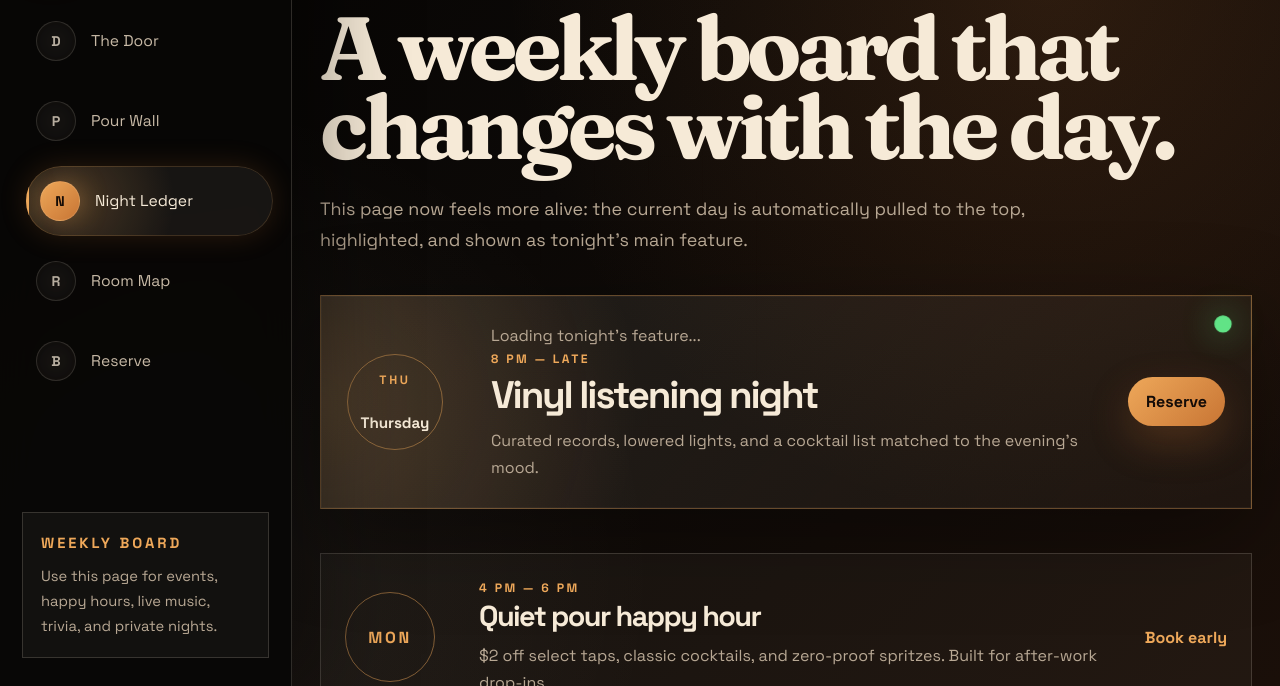
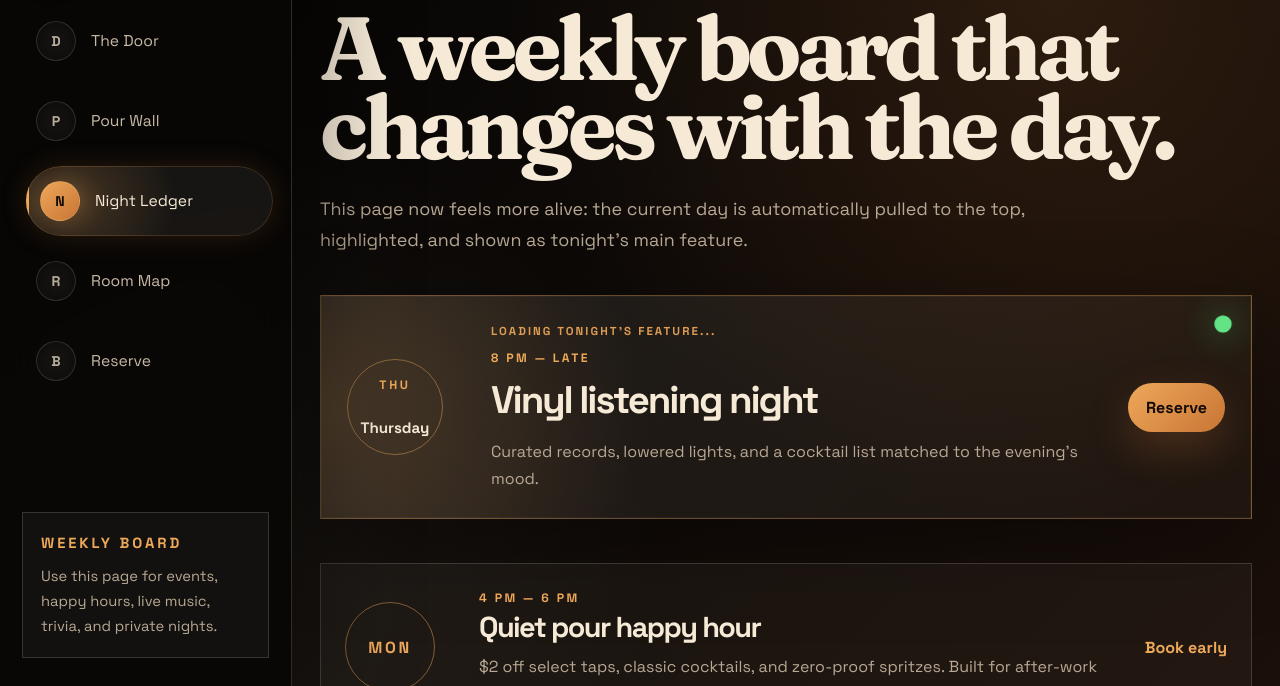
Before and after one commit to Sumer26/Demo3_Bar, a plain HTML site: page code/calendar.html in a window 1280 px wide. Shown: the part 114-800 px from the top of the page. Drawn offline with Linux system fonts and the light colour scheme.

Commit message:
Add styles for Night Ledger feature status label
Added styles for the Night Ledger feature status label.

```diff
--- a/code/css/venue.css
+++ b/code/css/venue.css
@@ -1407,3 +1407,24 @@ body::after {
     border-color: rgba(238, 168, 90, 0.45);
     box-shadow: 0 0 22px rgba(238, 168, 90, 0.12);
 }
+/* =========================================================
+   Night Ledger feature status label
+   ========================================================= */
+
+.today-feature-copy {
+    display: grid;
+    gap: 6px;
+}
+
+.feature-status {
+    margin: 0;
+    color: rgba(238, 168, 90, 0.92);
+    font-size: 0.72rem;
+    font-weight: 900;
+    letter-spacing: 0.18em;
+    text-transform: uppercase;
+}
+
+.today-card .eyebrow {
+    margin-bottom: 0;
+}
```
